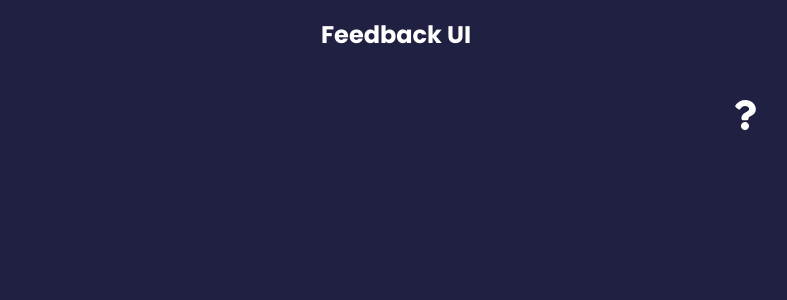
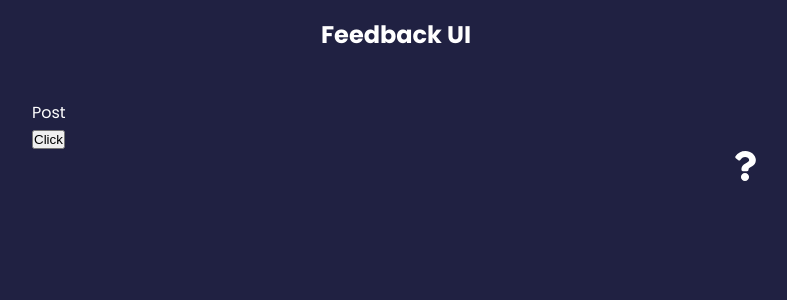
Before and after one commit to shurikation/feedback-app, a React (Create React App) app: page /post in a window 1280 px wide. Before the commit this address had no page. Shown: the top 300 px of the page, without its empty margins (244-1031 px from the left). Built offline with nearby package versions, Linux system fonts and the light colour scheme.

Commit message:
Finish chapter #5.5

```diff
--- a/src/App.js
+++ b/src/App.js
@@ -44,7 +44,9 @@ function App() {
           }>
           </Route>
           <Route path='/about' element={<AboutPage />} />
-          <Route path='/post/:id/:name' element={<Post />} />
+
+           {/* 1. How to show something on specific route: */}
+          <Route path='/post/*' element={<Post />} />
         </Routes>
         <AboutIconLink />
       </div>
--- a/src/components/Post.jsx
+++ b/src/components/Post.jsx
@@ -1,12 +1,30 @@
-import React, { useParams } from 'react-router-dom'
+import {Navigate, useNavigate, Routes, Route} from 'react-router-dom'
 
 function Post() {
-  const params = useParams();
+
+  const status = 200;
+  const navigate = useNavigate();
+
+  //How to redirect to some page:
+  const onClick = () => {
+    navigate('/about')
+  }
+
+  if(status === 404) {
+    return <Navigate to='notfound' />
+  }
 
   return (
     <>
-      <div>Post {params.id}</div>
-      <p>Name: {params.name}</p>
+      <div>Post</div>
+      <button onClick={onClick}>Click</button>
+
+      {/* 2. How to show something on specific route: */}
+      <Routes>
+        <Route path='/show' element={<h1>Hello!</h1>}/>
+      </Routes>
+      {/* ...so URL post/show displays "Hello" */}
+
     </>
   )
 }
```
